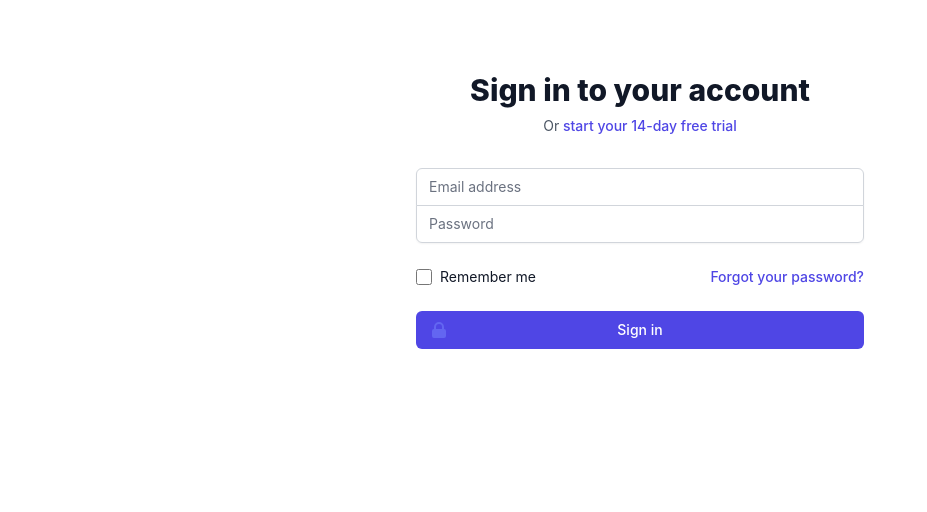
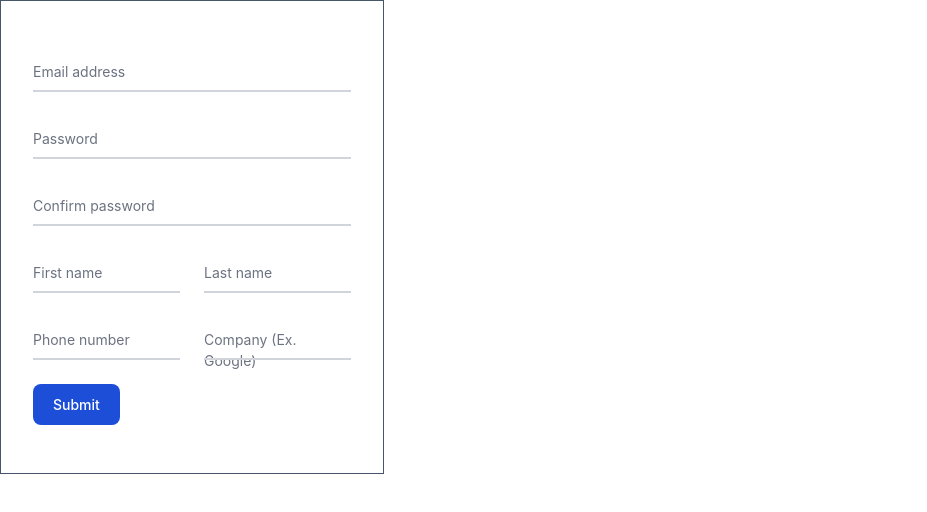
Before and after one commit to Lundrim23/Travel-Guide-Final, a React (Create React App) app: page /register in a window 1280 px wide. Shown: the top 512 px of the page, without its empty margins (0-927 px from the left). Built offline with nearby package versions, Linux system fonts and the light colour scheme.

Commit message:
fixing error page

```diff
--- a/src/App.js
+++ b/src/App.js
@@ -1,6 +1,3 @@
-//  import Hero from './components/Hero';
-//  import Layout from './components/Layout';
-// <Layout />
 import React from "react";
 
 import { BrowserRouter, Routes, Route } from "react-router-dom";
@@ -21,8 +18,8 @@ function App() {
           <Route path="places" element={<Places />} />
           <Route path="events" element={<Events />} />
           <Route path="about" element={<About />} />
+        </Route>
           <Route path="*" element={<Error />} />
-        </Route>
         <Route path="register" element={<Register />} />
       </Routes>
     </BrowserRouter>
--- a/src/pages/About.js
+++ b/src/pages/About.js
@@ -1,7 +1,7 @@
 import React from "react";
 
 function About() {
-  return <div>About</div>;
+  return <div className="max-w-7xl mx-auto py-6 px-4 sm:px-6 lg:px-8"></div>;
 }
 
 export default About;
--- a/src/pages/Events.js
+++ b/src/pages/Events.js
@@ -2,7 +2,7 @@ import React from "react";
 
 function Events() {
   return (
-    <div>
+    <div className="max-w-7xl mx-auto py-6 px-4 sm:px-6 lg:px-8">
       <h1>Events</h1>
     </div>
   );
--- a/src/pages/Places.js
+++ b/src/pages/Places.js
@@ -2,7 +2,7 @@ import React from "react";
 
 function Places() {
   return (
-    <div>
+    <div className="max-w-7xl mx-auto py-6 px-4 sm:px-6 lg:px-8">
       <h1>Places</h1>
     </div>
   );
--- a/src/pages/Register.js
+++ b/src/pages/Register.js
@@ -2,109 +2,44 @@ import React from "react";
 
 function Register() {
   return (
-    <div className="min-h-full flex items-center justify-center py-12 px-4 sm:px-6 lg:px-8 border-slate-600">
-      <div className="max-w-md w-full space-y-8">
-        <div>
-          <h2 className="mt-6 text-center text-3xl font-extrabold text-gray-900">
-            Sign in to your account
-          </h2>
-          <p className="mt-2 text-center text-sm text-gray-600">
-            Or
-            <a
-              href="#"
-              className="font-medium text-indigo-600 hover:text-indigo-500"
-            >
-              {" "}
-              start your 14-day free trial{" "}
-            </a>
-          </p>
+    <div className="max-w-sm flex items-center justify-center py-12 px-4 sm:px-6 lg:px-8 border-slate-600  border border-gray-200">
+
+<form>
+  <div class="relative z-0 mb-6 w-full group">
+      <input type="email" name="floating_email" id="floating_email" class="block py-2.5 px-0 w-full text-sm text-gray-900 bg-transparent border-0 border-b-2 border-gray-300 appearance-none dark:text-white dark:border-gray-600 dark:focus:border-blue-500 focus:outline-none focus:ring-0 focus:border-blue-600 peer" placeholder="" required />
+      <label for="floating_email" class="peer-focus:font-medium absolute text-sm text-gray-500 dark:text-gray-400 duration-300 transform -translate-y-6 scale-75 top-3 -z-10 origin-[0] peer-focus:left-0 peer-focus:text-blue-600 peer-focus:dark:text-blue-500 peer-placeholder-shown:scale-100 peer-placeholder-shown:translate-y-0 peer-focus:scale-75 peer-focus:-translate-y-6">Email address</label>
   </div>
-        <form className="mt-8 space-y-6" action="#" method="POST">
-          <input type="hidden" name="remember" value="true" />
-          <div className="rounded-md shadow-sm -space-y-px">
-            <div>
-              <label htmlFor="email-address" className="sr-only">
-                Email address
-              </label>
-              <input
-                id="email-address"
-                name="email"
-                type="email"
-                autoComplete="email"
-                required
-                className="appearance-none rounded-none relative block w-full px-3 py-2 border border-gray-300 placeholder-gray-500 text-gray-900 rounded-t-md focus:outline-none focus:ring-indigo-500 focus:border-indigo-500 focus:z-10 sm:text-sm"
-                placeholder="Email address"
-              />
+  <div class="relative z-0 mb-6 w-full group">
+      <input type="password" name="floating_password" id="floating_password" class="block py-2.5 px-0 w-full text-sm text-gray-900 bg-transparent border-0 border-b-2 border-gray-300 appearance-none dark:text-white dark:border-gray-600 dark:focus:border-blue-500 focus:outline-none focus:ring-0 focus:border-blue-600 peer" placeholder=" " required="" />
+      <label for="floating_password" class="peer-focus:font-medium absolute text-sm text-gray-500 dark:text-gray-400 duration-300 transform -translate-y-6 scale-75 top-3 -z-10 origin-[0] peer-focus:left-0 peer-focus:text-blue-600 peer-focus:dark:text-blue-500 peer-placeholder-shown:scale-100 peer-placeholder-shown:translate-y-0 peer-focus:scale-75 peer-focus:-translate-y-6">Password</label>
   </div>
-            <div>
-              <label htmlFor="password" className="sr-only">
-                Password
-              </label>
-              <input
-                id="password"
-                name="password"
-                type="password"
-                autoComplete="current-password"
-                required
-                className="appearance-none rounded-none relative block w-full px-3 py-2 border border-gray-300 placeholder-gray-500 text-gray-900 rounded-b-md focus:outline-none focus:ring-indigo-500 focus:border-indigo-500 focus:z-10 sm:text-sm"
-                placeholder="Password"
-              />
+  <div class="relative z-0 mb-6 w-full group">
+      <input type="password" name="repeat_password" id="floating_repeat_password" class="block py-2.5 px-0 w-full text-sm text-gray-900 bg-transparent border-0 border-b-2 border-gray-300 appearance-none dark:text-white dark:border-gray-600 dark:focus:border-blue-500 focus:outline-none focus:ring-0 focus:border-blue-600 peer" placeholder=" " required="" />
+      <label for="floating_repeat_password" class="peer-focus:font-medium absolute text-sm text-gray-500 dark:text-gray-400 duration-300 transform -translate-y-6 scale-75 top-3 -z-10 origin-[0] peer-focus:left-0 peer-focus:text-blue-600 peer-focus:dark:text-blue-500 peer-placeholder-shown:scale-100 peer-placeholder-shown:translate-y-0 peer-focus:scale-75 peer-focus:-translate-y-6">Confirm password</label>
+  </div>
+  <div class="grid md:grid-cols-2 md:gap-6">
+    <div class="relative z-0 mb-6 w-full group">
+        <input type="text" name="floating_first_name" id="floating_first_name" class="block py-2.5 px-0 w-full text-sm text-gray-900 bg-transparent border-0 border-b-2 border-gray-300 appearance-none dark:text-white dark:border-gray-600 dark:focus:border-blue-500 focus:outline-none focus:ring-0 focus:border-blue-600 peer" placeholder=" " required="" />
+        <label for="floating_first_name" class="peer-focus:font-medium absolute text-sm text-gray-500 dark:text-gray-400 duration-300 transform -translate-y-6 scale-75 top-3 -z-10 origin-[0] peer-focus:left-0 peer-focus:text-blue-600 peer-focus:dark:text-blue-500 peer-placeholder-shown:scale-100 peer-placeholder-shown:translate-y-0 peer-focus:scale-75 peer-focus:-translate-y-6">First name</label>
+    </div>
+    <div class="relative z-0 mb-6 w-full group">
+        <input type="text" name="floating_last_name" id="floating_last_name" class="block py-2.5 px-0 w-full text-sm text-gray-900 bg-transparent border-0 border-b-2 border-gray-300 appearance-none dark:text-white dark:border-gray-600 dark:focus:border-blue-500 focus:outline-none focus:ring-0 focus:border-blue-600 peer" placeholder=" " required="" />
+        <label for="floating_last_name" class="peer-focus:font-medium absolute text-sm text-gray-500 dark:text-gray-400 duration-300 transform -translate-y-6 scale-75 top-3 -z-10 origin-[0] peer-focus:left-0 peer-focus:text-blue-600 peer-focus:dark:text-blue-500 peer-placeholder-shown:scale-100 peer-placeholder-shown:translate-y-0 peer-focus:scale-75 peer-focus:-translate-y-6">Last name</label>
     </div>
   </div>
-
-          <div className="flex items-center justify-between">
-            <div className="flex items-center">
-              <input
-                id="remember-me"
-                name="remember-me"
-                type="checkbox"
-                className="h-4 w-4 text-indigo-600 focus:ring-indigo-500 border-gray-300 rounded"
-              />
-              <label
-                htmlFor="remember-me"
-                className="ml-2 block text-sm text-gray-900"
-              >
-                {" "}
-                Remember me{" "}
-              </label>
+  <div class="grid md:grid-cols-2 md:gap-6">
+    <div class="relative z-0 mb-6 w-full group">
+        <input type="tel" pattern="[0-9]{3}-[0-9]{3}-[0-9]{4}" name="floating_phone" id="floating_phone" class="block py-2.5 px-0 w-full text-sm text-gray-900 bg-transparent border-0 border-b-2 border-gray-300 appearance-none dark:text-white dark:border-gray-600 dark:focus:border-blue-500 focus:outline-none focus:ring-0 focus:border-blue-600 peer" placeholder=" " required="" />
+        <label for="floating_phone" class="peer-focus:font-medium absolute text-sm text-gray-500 dark:text-gray-400 duration-300 transform -translate-y-6 scale-75 top-3 -z-10 origin-[0] peer-focus:left-0 peer-focus:text-blue-600 peer-focus:dark:text-blue-500 peer-placeholder-shown:scale-100 peer-placeholder-shown:translate-y-0 peer-focus:scale-75 peer-focus:-translate-y-6">Phone number </label>
     </div>
-
-            <div className="text-sm">
-              <a
-                href="#"
-                className="font-medium text-indigo-600 hover:text-indigo-500"
-              >
-                {" "}
-                Forgot your password?{" "}
-              </a>
+    <div class="relative z-0 mb-6 w-full group">
+        <input type="text" name="floating_company" id="floating_company" class="block py-2.5 px-0 w-full text-sm text-gray-900 bg-transparent border-0 border-b-2 border-gray-300 appearance-none dark:text-white dark:border-gray-600 dark:focus:border-blue-500 focus:outline-none focus:ring-0 focus:border-blue-600 peer" placeholder=" " required="" />
+        <label for="floating_company" class="peer-focus:font-medium absolute text-sm text-gray-500 dark:text-gray-400 duration-300 transform -translate-y-6 scale-75 top-3 -z-10 origin-[0] peer-focus:left-0 peer-focus:text-blue-600 peer-focus:dark:text-blue-500 peer-placeholder-shown:scale-100 peer-placeholder-shown:translate-y-0 peer-focus:scale-75 peer-focus:-translate-y-6">Company (Ex. Google)</label>
     </div>
   </div>
+  <button type="submit" class="text-white bg-blue-700 hover:bg-blue-800 focus:ring-4 focus:outline-none focus:ring-blue-300 font-medium rounded-lg text-sm w-full sm:w-auto px-5 py-2.5 text-center dark:bg-blue-600 dark:hover:bg-blue-700 dark:focus:ring-blue-800">Submit</button>
+</form>
 
-          <div>
-            <button
-              type="submit"
-              className="group relative w-full flex justify-center py-2 px-4 border border-transparent text-sm font-medium rounded-md text-white bg-indigo-600 hover:bg-indigo-700 focus:outline-none focus:ring-2 focus:ring-offset-2 focus:ring-indigo-500"
-            >
-              <span className="absolute left-0 inset-y-0 flex items-center pl-3">
-                <svg
-                  className="h-5 w-5 text-indigo-500 group-hover:text-indigo-400"
-                  xmlns="http://www.w3.org/2000/svg"
-                  viewBox="0 0 20 20"
-                  fill="currentColor"
-                  aria-hidden="true"
-                >
-                  <path
-                    fillRule="evenodd"
-                    d="M5 9V7a5 5 0 0110 0v2a2 2 0 012 2v5a2 2 0 01-2 2H5a2 2 0 01-2-2v-5a2 2 0 012-2zm8-2v2H7V7a3 3 0 016 0z"
-                    clipRule="evenodd"
-                  />
-                </svg>
-              </span>
-              Sign in
-            </button>
-          </div>
-        </form>
-      </div>
     </div>
   );
 }
```
Also changed, not shown: src/pages/Error.js (+21 -5 lines), src/pages/Home.js (+0 -25 lines), tailwind.config.js (+14 -3 lines). Lines whose indentation alone changed are shown as unchanged.
